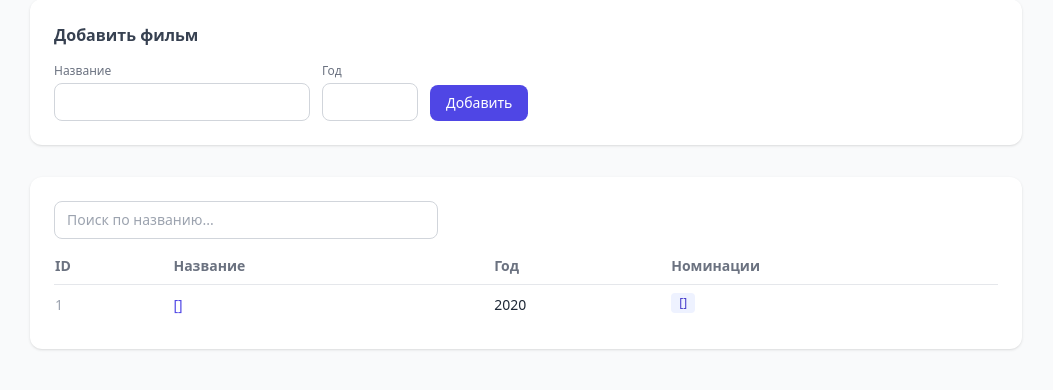
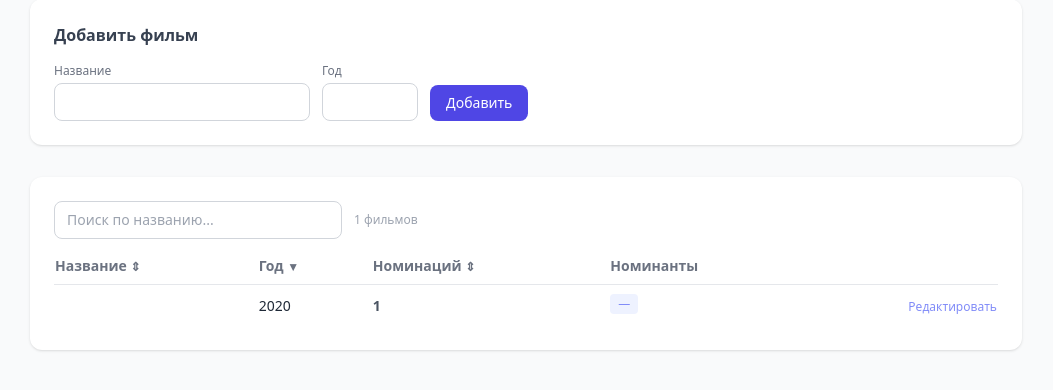
Before and after one commit to GoodchildTrevor/ballot-processing, a Python web app: template ballot/templates/admin/films.html in a window 1280 px wide. Shown: the part 141-531 px from the top of the page, without its empty margins (114-1167 px from the left). Run offline with Jinja, Linux system fonts and the light colour scheme; the template is opened without the code that fills it: most values are stand-ins (such as "Sample title", 1, 10 or a date in 2020); some libraries are stand-ins or nearby versions.

Commit message:
feat: films page — no ID, person tags, nomination count, sortable cols, inline edit

```diff
--- a/ballot/templates/admin/films.html
+++ b/ballot/templates/admin/films.html
@@ -1,9 +1,7 @@
 {% extends "base.html" %}
 {% block title %}Фильмы — Админка{% endblock %}
 {% block content %}
-<div class="flex items-center justify-between mb-6">
-  <h1 class="text-2xl font-bold text-gray-800">Фильмы</h1>
-</div>
+<h1 class="text-2xl font-bold text-gray-800 mb-6">Фильмы</h1>
 
 {% set error = request.query_params.get('error') %}
 {% if error == 'duplicate' %}
@@ -17,49 +15,154 @@
   <form method="post" action="/admin/films" class="flex flex-wrap gap-3 items-end">
     <div>
       <label class="block text-xs text-gray-500 mb-1">Название</label>
-      <input type="text" name="title" required class="border border-gray-300 rounded-lg px-3 py-2 text-sm w-64 focus:ring-indigo-400 focus:outline-none" />
+      <input type="text" name="title" required
+             class="border border-gray-300 rounded-lg px-3 py-2 text-sm w-64 focus:ring-indigo-400 focus:outline-none" />
     </div>
     <div>
       <label class="block text-xs text-gray-500 mb-1">Год</label>
-      <input type="number" name="year" required class="border border-gray-300 rounded-lg px-3 py-2 text-sm w-24 focus:ring-indigo-400 focus:outline-none" />
+      <input type="number" name="year" required
+             class="border border-gray-300 rounded-lg px-3 py-2 text-sm w-24 focus:ring-indigo-400 focus:outline-none" />
     </div>
     <button type="submit" class="bg-indigo-600 text-white px-4 py-2 rounded-lg text-sm hover:bg-indigo-700">Добавить</button>
   </form>
 </div>
 
-<div x-data="{ search: '' }" class="bg-white shadow rounded-xl p-6">
-  <div class="mb-4">
+{# Serialise films to JSON for Alpine sort/search #}
+<script>
+  const FILMS_DATA = [
+    {% for film in films %}
+    {
+      id: {{ film.id }},
+      title: {{ film.title | tojson }},
+      year: {{ film.year }},
+      nom_count: {{ film.nominees | length }},
+      noms: [
+        {% for n in film.nominees %}
+        {
+          nom_name: {{ n.nomination.name | tojson }},
+          person: {{ n.person.name | tojson if n.person else 'null' }}
+        }{% if not loop.last %},{% endif %}
+        {% endfor %}
+      ]
+    }{% if not loop.last %},{% endif %}
+    {% endfor %}
+  ];
+</script>
+
+<div x-data="filmsTable()" class="bg-white shadow rounded-xl p-6">
+
+  {# Search + sort controls #}
+  <div class="flex flex-wrap gap-3 items-center mb-4">
     <input x-model="search" type="text" placeholder="Поиск по названию..."
-           class="border border-gray-300 rounded-lg px-3 py-2 text-sm w-full max-w-sm focus:ring-indigo-400 focus:outline-none" />
+           class="border border-gray-300 rounded-lg px-3 py-2 text-sm w-72 focus:ring-indigo-400 focus:outline-none" />
+    <span class="text-xs text-gray-400" x-text="filtered().length + ' фильмов'"></span>
   </div>
+
   <table class="w-full text-sm">
-    <thead class="text-left text-gray-500 border-b">
+    <thead class="text-left text-gray-500 border-b select-none">
       <tr>
-        <th class="pb-2 pr-4">ID</th>
-        <th class="pb-2 pr-4">Название</th>
-        <th class="pb-2 pr-4">Год</th>
-        <th class="pb-2">Номинации</th>
+        <th class="pb-2 pr-4 cursor-pointer hover:text-indigo-600"
+            @click="sortBy('title')">
+          Название
+          <span x-text="sortIcon('title')" class="text-xs"></span>
+        </th>
+        <th class="pb-2 pr-4 cursor-pointer hover:text-indigo-600"
+            @click="sortBy('year')">
+          Год
+          <span x-text="sortIcon('year')" class="text-xs"></span>
+        </th>
+        <th class="pb-2 pr-4 cursor-pointer hover:text-indigo-600"
+            @click="sortBy('nom_count')">
+          Номинаций
+          <span x-text="sortIcon('nom_count')" class="text-xs"></span>
+        </th>
+        <th class="pb-2 pr-4">Номинанты</th>
+        <th class="pb-2"></th>
       </tr>
     </thead>
     <tbody>
-      {% for film in films %}
-      <tr x-show="search === '' || '{{ film.title }}'.toLowerCase().includes(search.toLowerCase())"
-          class="border-b last:border-0 hover:bg-gray-50 transition">
-        <td class="py-2 pr-4 text-gray-400">{{ film.id }}</td>
-        <td class="py-2 pr-4">
-          <a href="/admin/films/{{ film.id }}" class="text-indigo-600 hover:underline font-medium">{{ film.title }}</a>
-        </td>
-        <td class="py-2 pr-4">{{ film.year }}</td>
-        <td class="py-2 text-gray-500 text-xs">
-          {% for nominee in film.nominees %}
-          <span class="inline-block bg-indigo-50 text-indigo-700 rounded px-2 py-0.5 mr-1 mb-1">{{ nominee.nomination.name }}</span>
-          {% else %}
-          <span class="text-gray-300">—</span>
-          {% endfor %}
-        </td>
-      </tr>
-      {% endfor %}
+      <template x-for="film in filtered()" :key="film.id">
+        <tr class="border-b last:border-0 hover:bg-gray-50 transition" x-data="{ editing: false }">
+
+          {# Title cell #}
+          <td class="py-2 pr-4">
+            <span x-show="!editing">
+              <a :href="'/admin/films/' + film.id"
+                 class="text-indigo-600 hover:underline font-medium" x-text="film.title"></a>
+            </span>
+            <form x-show="editing" :action="'/admin/films/' + film.id + '/edit'"
+                  method="post" class="flex gap-2 items-center flex-wrap">
+              <input type="text" name="title" :value="film.title"
+                     class="border border-gray-300 rounded px-2 py-1 text-sm w-48 focus:ring-indigo-400 focus:outline-none" required />
+              <input type="number" name="year" :value="film.year"
+                     class="border border-gray-300 rounded px-2 py-1 text-sm w-20 focus:ring-indigo-400 focus:outline-none" required />
+              <button type="submit" class="text-xs text-indigo-600 hover:underline">Сохранить</button>
+              <button type="button" @click="editing = false" class="text-xs text-gray-400 hover:underline">Отмена</button>
+            </form>
+          </td>
+
+          {# Year #}
+          <td class="py-2 pr-4 tabular-nums" x-show="!editing" x-text="film.year"></td>
+          <td class="py-2 pr-4" x-show="editing"></td>
+
+          {# Nom count #}
+          <td class="py-2 pr-4 tabular-nums font-semibold text-gray-600" x-text="film.nom_count"></td>
+
+          {# Nom tags with person #}
+          <td class="py-2 pr-4">
+            <template x-for="n in film.noms" :key="n.nom_name">
+              <span class="inline-block bg-indigo-50 text-indigo-700 rounded px-2 py-0.5 mr-1 mb-1 text-xs">
+                <span x-text="n.nom_name"></span>
+                <template x-if="n.person">
+                  <span class="text-indigo-400" x-text="' — ' + n.person"></span>
+                </template>
+              </span>
+            </template>
+            <span x-show="film.noms.length === 0" class="text-gray-300">—</span>
+          </td>
+
+          {# Edit toggle #}
+          <td class="py-2 text-right">
+            <button @click="editing = !editing"
+                    class="text-xs text-indigo-400 hover:text-indigo-600 hover:underline"
+                    x-text="editing ? '✕' : 'Редактировать'"></button>
+          </td>
+        </tr>
+      </template>
     </tbody>
   </table>
+
+  <p x-show="filtered().length === 0" class="text-center text-gray-400 py-8 text-sm">Ничего не найдено.</p>
 </div>
+
+<script>
+function filmsTable() {
+  return {
+    search: '',
+    col: 'year',
+    dir: 'desc',
+    sortBy(c) {
+      if (this.col === c) this.dir = this.dir === 'asc' ? 'desc' : 'asc';
+      else { this.col = c; this.dir = c === 'year' ? 'desc' : 'asc'; }
+    },
+    sortIcon(c) {
+      if (this.col !== c) return '⇕';
+      return this.dir === 'asc' ? '▲' : '▼';
+    },
+    filtered() {
+      const q = this.search.toLowerCase();
+      let rows = FILMS_DATA.filter(f => !q || f.title.toLowerCase().includes(q));
+      const c = this.col, d = this.dir;
+      rows.sort((a, b) => {
+        let av = a[c], bv = b[c];
+        if (typeof av === 'string') av = av.toLowerCase(), bv = bv.toLowerCase();
+        if (av < bv) return d === 'asc' ? -1 : 1;
+        if (av > bv) return d === 'asc' ? 1 : -1;
+        return 0;
+      });
+      return rows;
+    }
+  }
+}
+</script>
 {% endblock %}
```
Also changed, not shown: ballot/routers/admin_films.py (+21 -4 lines).
